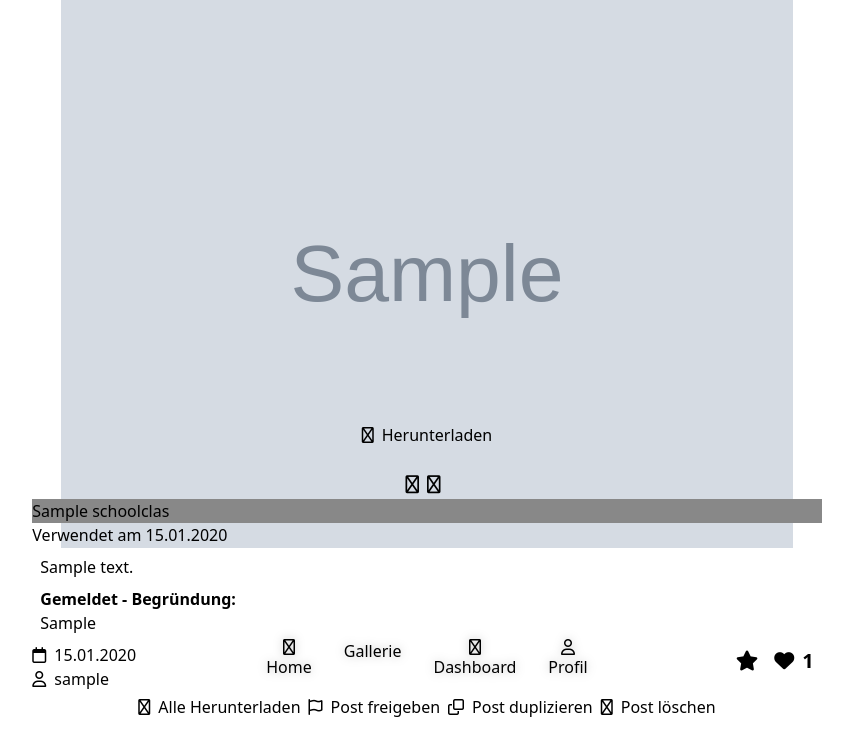
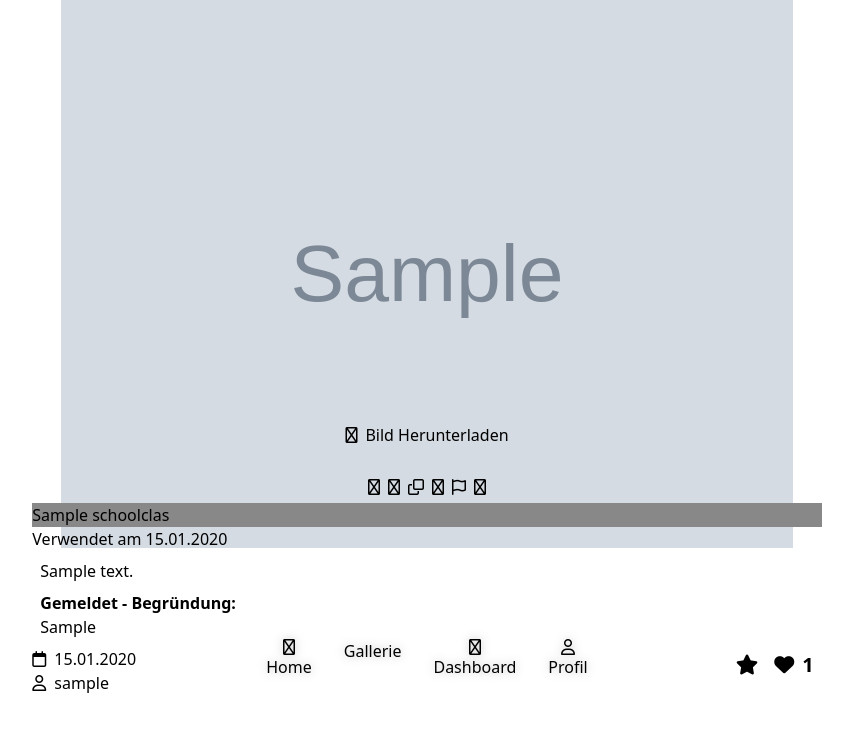
Before and after one commit to RienerTobias/photonest, a Django app: page /posts/1/view/ in a window 1280 px wide. Shown: the part 105-860 px from the top of the page, without its empty margins (213-1066 px from the left). After the commit the page ends 798 px from the top, so only its background shows below. Run offline with Django 5.2, Linux system fonts and the light colour scheme; a user stored in the database is signed in; tables that the repository leaves empty hold one stand-in row (values such as "Sample post"); grey boxes marked "Sample" are stand-in pictures; parts of the project's set-up code (start-up, migrations or seed data) failed here and were passed over; some libraries are stand-ins or nearby versions.

Commit message:
update post action buttons

```diff
--- a/photonest_server/photonest/templates/photonest/elements/view_post_detail.html
+++ b/photonest_server/photonest/templates/photonest/elements/view_post_detail.html
@@ -23,12 +23,17 @@
       </div>
       <button class="btn btn-ghost text-xl ml-2 md:m-4" onclick="changeMedia({{ post.id }}, '{{ pageprefix }}', 1)" id="btn-media-right-{{ pageprefix }}-{{ post.id }}"><i class="fa-solid fa-chevron-right"></i></button>
     </div>
-    {% if perms.photonest.favor_post or request.user.is_superuser %}<a class="btn btn-soft btn-info m-2" id="media-download-{{ pageprefix }}_{{ post.id }}"><i class="fa-regular fa-download"></i>&ensp;Herunterladen</a>{% endif %}
+    {% if perms.photonest.favor_post or request.user.is_superuser %}<a class="btn btn-soft btn-info m-2" id="media-download-{{ pageprefix }}_{{ post.id }}"><i class="fa-regular fa-download"></i>&ensp;Bild Herunterladen</a>{% endif %}
   </div>
   <div class="p-4 w-full h-fit">
     <div class="flex flex-row flex-wrap w-full h-fit items-center justify-center">
-      {% if perms.photonest.favor_post or request.user.is_superuser or request.user == post.user %}<div class="tooltip" data-tip="Post bearbeiten" class="m-2"><a href="{% url 'edit_post' post.id %}"><i class="fa-regular fa-pen text-lg"></i></a></div>{% endif %}
-      {% if perms.photonest.favor_post or request.user.is_superuser or request.user == post.user %}<div class="tooltip" data-tip="Post-Versionen ansehen"><a href="{% url 'post_versions' post.id %}" class="m-2"><i class="fa-regular fa-clock-rotate-left text-lg"></i></a></div>{% endif %}
+      {% if perms.photonest.favor_post or request.user.is_superuser or request.user == post.user %}<div class="tooltip" data-tip="Post bearbeiten"><a href="{% url 'edit_post' post.id %}" class="btn btn-ghost m-1"><i class="fa-regular fa-pen"></i></a></div>{% endif %}
+      {% if perms.photonest.favor_post or request.user.is_superuser or request.user == post.user %}<div class="tooltip" data-tip="Post-Versionen ansehen"><a href="{% url 'post_versions' post.id %}" class="btn btn-ghost m-1"><i class="fa-regular fa-clock-rotate-left"></i></a></div>{% endif %}
+      {% if request.user == post.user or perms.photonest.favor_post or request.user.is_superuser %}<div class="tooltip" data-tip="Post duplizieren"><button class="btn btn-ghost m-1" onclick="duplicatePost{{ pageprefix }}_{{ post.id }}.showModal()"><i class="fa-regular fa-clone"></i></button></div>{% endif %}
+      {% if perms.photonest.favor_post or request.user.is_superuser %}<div class="tooltip" data-tip="Post herunterladen"><a class="btn btn-soft btn-info m-1" href="{% url 'download_all_post_media' post.id %}"><i class="fa-regular fa-download"></i></a></div>{% endif %}
+      {% if post.is_reported == False %}<div class="tooltip" data-tip="Post melden"><button class="btn btn-soft btn-warning m-1" onclick="reportPost{{ pageprefix }}_{{ post.id }}.showModal()"><i class="fa-regular fa-flag"></i></button></div>{% endif %}
+      {% if post.is_reported == True %}<div class="tooltip" data-tip="Post freigeben"><button class="btn btn-soft btn-success m-1" onclick="releasePost{{ pageprefix }}_{{ post.id }}.showModal()"><i class="fa-regular fa-flag"></i></button></div>{% endif %}
+      {% if request.user == post.user or perms.photonest.favor_post or request.user.is_superuser %}<div class="tooltip" data-tip="Post löschen"><button class="btn btn-soft btn-error m-1" onclick="deletePost{{ pageprefix }}_{{ post.id }}.showModal()"><i class="fa-regular fa-trash"></i></button></div>{% endif %}
     </div>
       <h2 class="card-title">
         <div class="badge" style="background-color: {{ post.school_class.color }} !important;">{{ post.school_class }}</div>
@@ -64,12 +69,5 @@
             {% endif %}
           </div>
         </div>
-        <div class="w-full flex flex-wrap flex-row justify-center">
-          {% if perms.photonest.favor_post or request.user.is_superuser %}<a class="btn btn-soft btn-info m-1" href="{% url 'download_all_post_media' post.id %}"><i class="fa-regular fa-download"></i>&ensp;Alle Herunterladen</a>{% endif %}
-          {% if post.is_reported == False %}<button class="btn btn-soft btn-warning m-1" onclick="reportPost{{ pageprefix }}_{{ post.id }}.showModal()"><i class="fa-regular fa-flag"></i>&ensp;Post melden</button>{% endif %}
-          {% if post.is_reported == True %}<button class="btn btn-soft btn-success m-1" onclick="releasePost{{ pageprefix }}_{{ post.id }}.showModal()"><i class="fa-regular fa-flag"></i>&ensp;Post freigeben</button>{% endif %}
-          {% if request.user == post.user or perms.photonest.favor_post or request.user.is_superuser %}<button class="btn btn-soft btn-info m-1" onclick="duplicatePost{{ pageprefix }}_{{ post.id }}.showModal()"><i class="fa-regular fa-clone"></i>&ensp;Post duplizieren</button>{% endif %}
-          {% if request.user == post.user or perms.photonest.favor_post or request.user.is_superuser %}<button class="btn btn-soft btn-error m-1" onclick="deletePost{{ pageprefix }}_{{ post.id }}.showModal()"><i class="fa-regular fa-trash"></i>&ensp;Post löschen</button>{% endif %}
-        </div>
       </div>
     </div>
```
